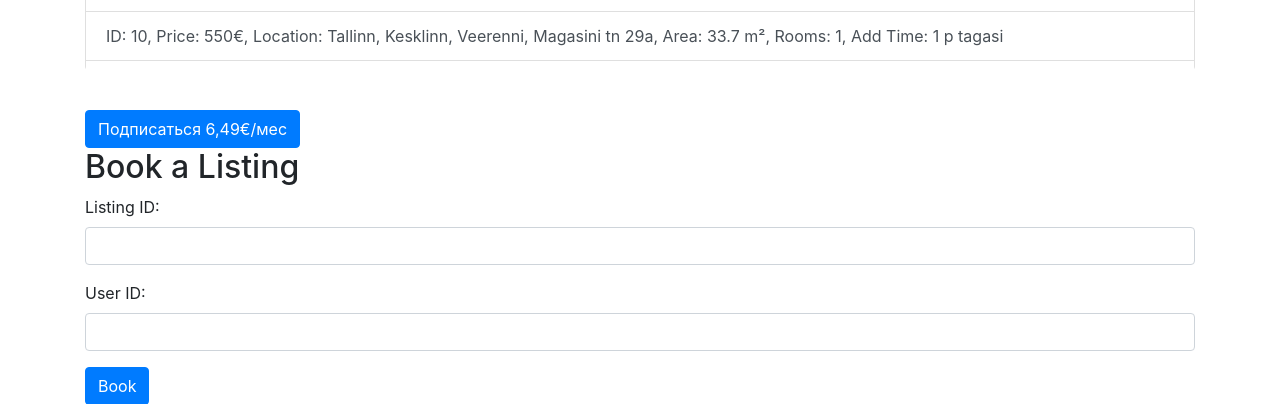
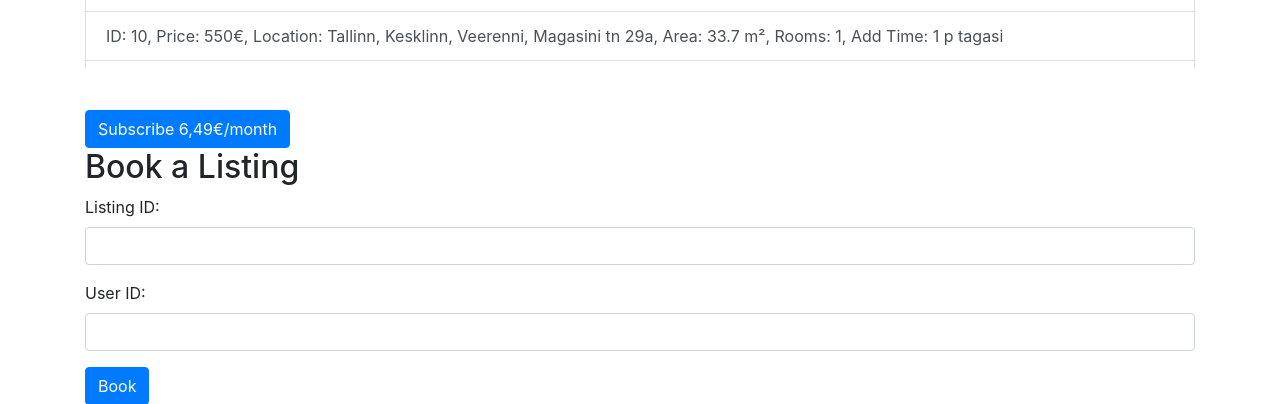
Before and after one commit to Kolenkovskin/RentalSaaS, a Flask app: page / in a window 1280 px wide. Shown: the part 580-984 px from the top of the page. Run offline with Flask 3, Linux system fonts and the light colour scheme; data comes from the database, SQL or seed files in the repository; some libraries are stand-ins or nearby versions.

Commit message:
Translate Gumroad subscription button

```diff
--- a/templates/index.html
+++ b/templates/index.html
@@ -36,7 +36,7 @@
             <!-- Listings will be loaded here -->
         </div>
 
-        <a href="https://kolenkovskin.gumroad.com/l/rental-saas" class="btn btn-primary mt-3">Подписаться 6,49€/мес</a>
+        <a href="https://kolenkovskin.gumroad.com/l/rental-saas" class="btn btn-primary mt-3">Subscribe 6,49€/month</a>
 
         <h2>Book a Listing</h2>
         <form id="bookingForm">
```
